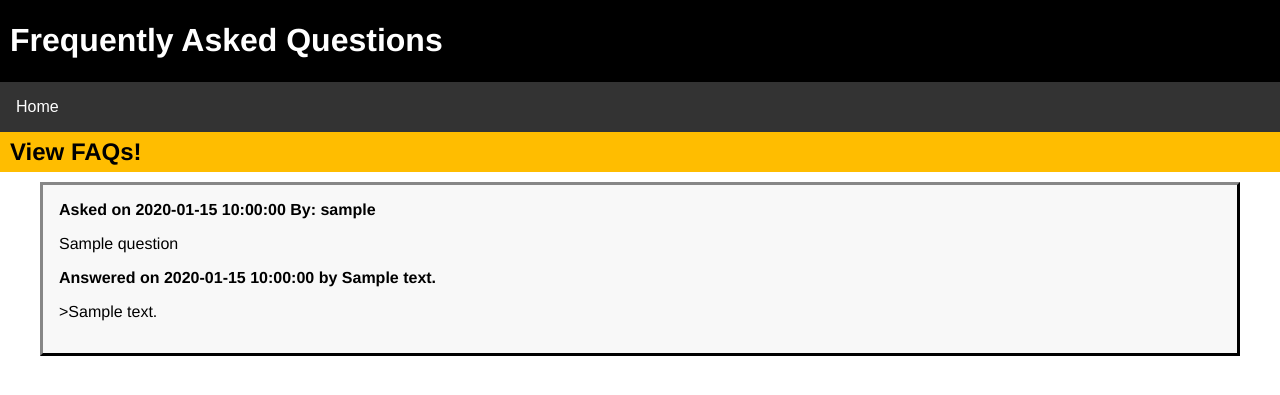
After one commit to Team804/Project, a Python web app: template panthertaleslol/templates/FAQPublic.html in a window 1280 px wide. The commit adds this page. Shown: the top 395 px of the page. Run offline with Jinja, Linux system fonts and the light colour scheme; the template is opened without the code that fills it: most values are stand-ins (such as "Sample title", 1, 10 or a date in 2020).

Commit message:
FAQPublic
FAQ button on protologin not directing to FAQPublic, instead redirects
back to protologin

```diff
--- /dev/null
+++ b/panthertaleslol/templates/FAQPublic.html
@@ -0,0 +1,34 @@
+<!DOCTYPE HTML>
+<!-- Important classes to play with for css are probably
+		header, question, answer
+I know there are ways to make the questions collapsable but I'm not not sure if we want that through html or css
+-->
+<html>
+	<head>
+		<title>FAQs</title>
+		<link href="stylesheets/style.css" rel="stylesheet" type="text/css" />
+	</head>
+
+	<body>
+
+		<div class="pagetitle">
+
+			<h1>Frequently Asked Questions</h1>
+				</div>
+
+		<div>
+			<ul class="navbar">
+				<li class="navitem">
+					<form action="/" method="GET"> <input class="navlink" type='submit' value='Home'> </form></li>
+			</ul>
+		</div>
+		<div class="header">
+			<h2>View FAQs!</h2>
+		</div>
+		<div class = "faq">
+				{% for q in questions %}
+                   <li class="questionblock" style="margin-left: 40px;"><p class="timestamp">Asked on {{ q.date_created }} By: {{q.username}}</p> <p style="word-wrap: break-word;">{{ q.question }}</p> <p class="timestamp">Answered on {{ q.date_answered }} by {{q.answeredBy}}</p> <p style="word-wrap: break-word;">>{{ q.answer }}</p></li>
+                {% endfor %}
+		</div>
+	</body>
+</html>
--- a/panthertaleslol/templates/protologin.html
+++ b/panthertaleslol/templates/protologin.html
@@ -24,6 +24,9 @@
 				</form>
 		</div>
 		<div>
+			<form action="/FAQPublic" method="GET"><input class="stdbutton" type='submit' value='FAQ'></form>
+		</div>
+		<div>
 			<div class="container"
 				{% if invalid_info == True %}
 					<p id="loginerror"> *Invalid Username or Password* </p>
```
Also changed, not shown: panthertaleslol/main.py (+9 -0 lines), 4 other files.
